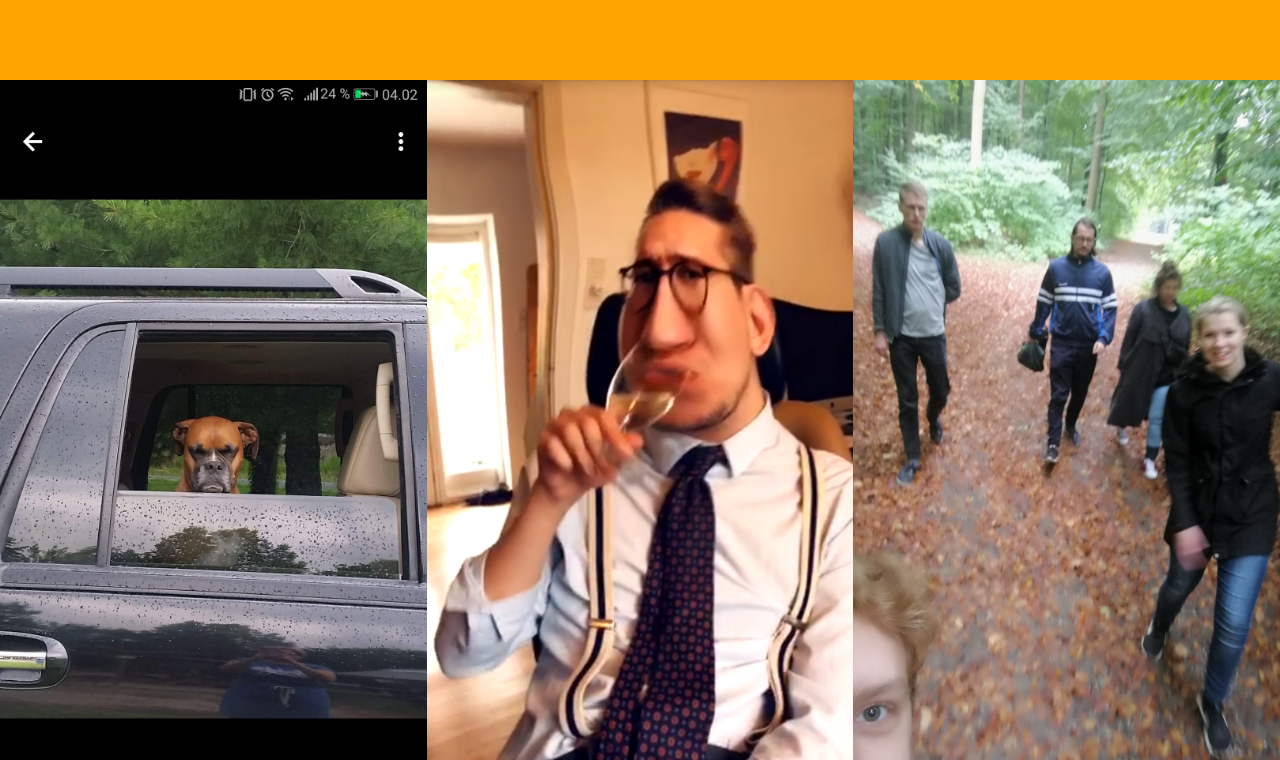
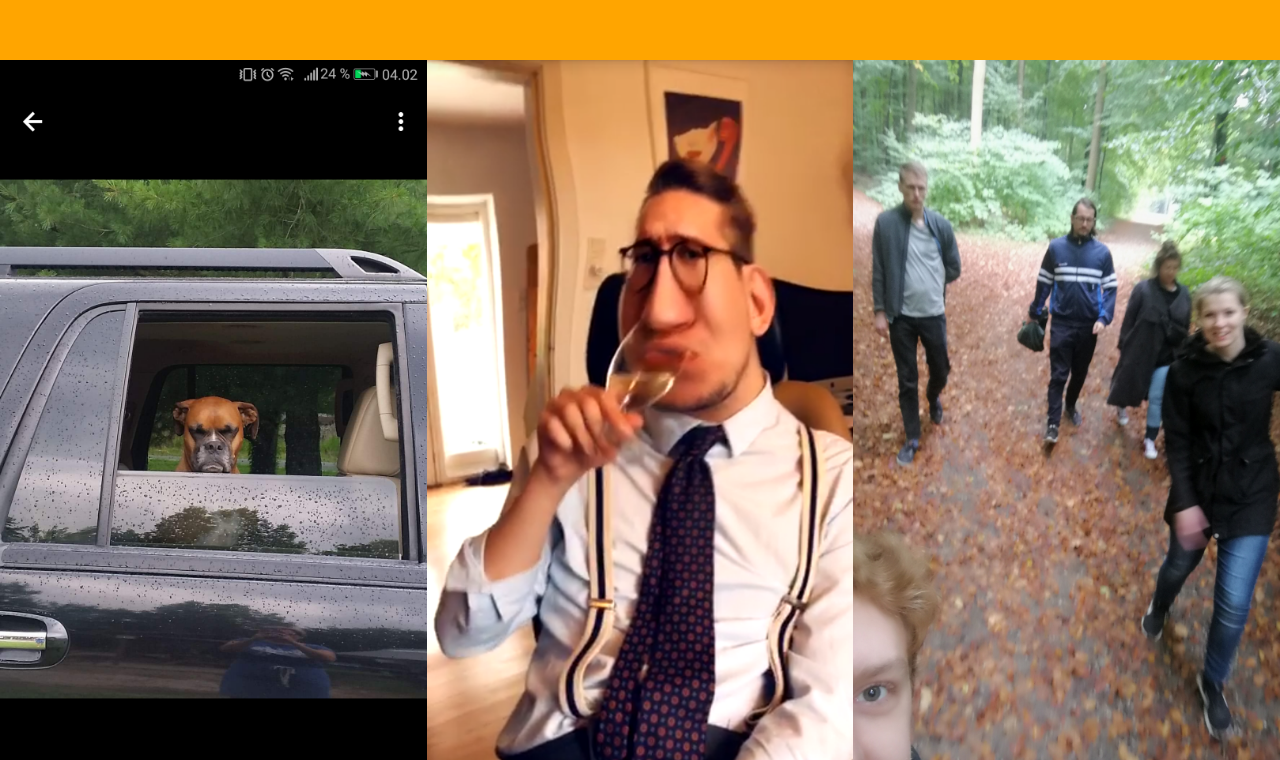
Before and after one commit to snordby/frivillig, a plain HTML site: page index.html in a window 1280 px wide. Shown: the part 40-800 px from the top of the page. Drawn offline with Linux system fonts and the light colour scheme.

Commit message:
Update style.css

```diff
--- a/style.css
+++ b/style.css
@@ -88,7 +88,7 @@ br {
 #top {
     display: inline-block;
     width: 100%;
-    height: 120px;
+    height: 100px;
     margin: 0;
     padding: 0;
     position: fixed;
@@ -100,7 +100,7 @@ br {
 }
 
 #content {
-    padding-top: 120px;
+    padding-top: 100px;
     display: inline-block;
     width: 100%;
     overflow: visible;
```
